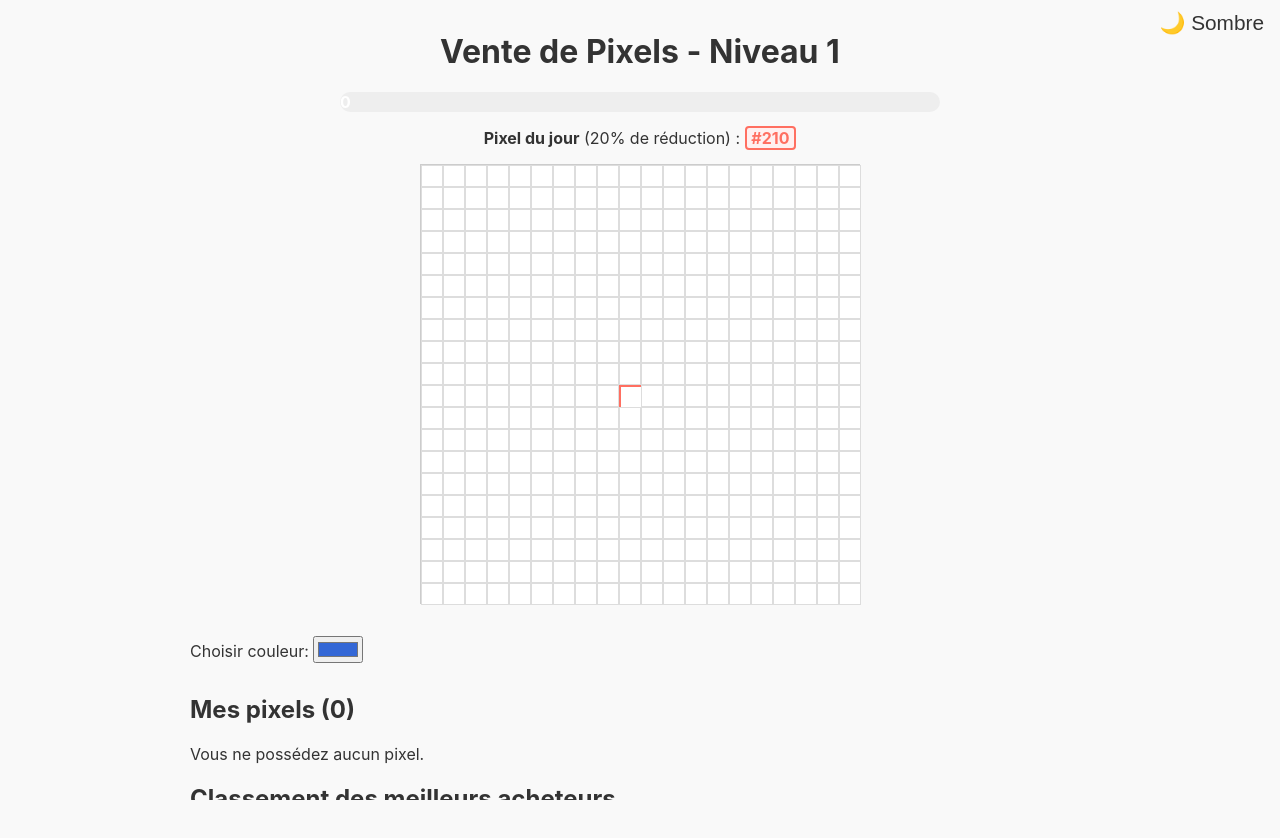
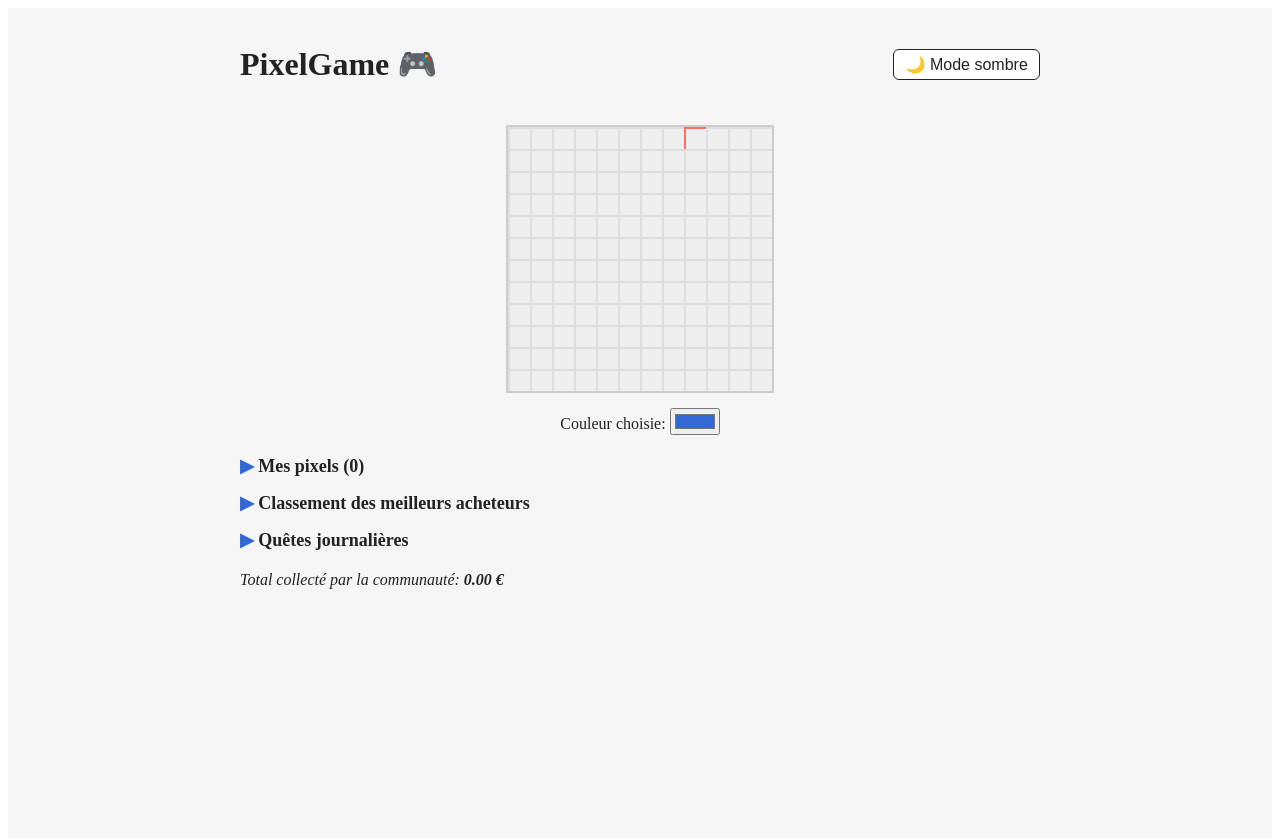
Before and after one commit to KING6CODE/Pixel, a Next.js app: page / in a window 1280 px wide. Shown: the top 838 px of the page. Before the commit the page ends 800 px from the top, so only its background shows below. Built offline with nearby package versions, Linux system fonts and the light colour scheme.

Commit message:
Update index.js

```diff
--- a/pages/index.js
+++ b/pages/index.js
@@ -1,263 +1,299 @@
-import { useState, useEffect, useRef } from 'react';
+import React, { useState, useEffect, useRef } from 'react';
 
-const size = 20;
+const size = 12;
 
-function generatePseudo() {
-  return 'User' + Math.floor(1000 + Math.random() * 9000);
+function clamp(value, min, max) {
+  return Math.min(max, Math.max(min, value));
 }
 
-export default function Home() {
-  const [pseudo, setPseudo] = useState('');
-  const [pixels, setPixels] = useState(() => {
-    const arr = [];
-    for (let i = 0; i < size * size; i++) {
-      arr.push({ color: '#ffffff', price: 1, owner: null });
+function ParticlesBackground({ width, height }) {
+  const canvasRef = useRef(null);
+  const particles = useRef([]);
+
+  useEffect(() => {
+    const canvas = canvasRef.current;
+    const ctx = canvas.getContext('2d');
+
+    // Init particles
+    const count = 50;
+    particles.current = [];
+    for (let i = 0; i < count; i++) {
+      particles.current.push({
+        x: Math.random() * width,
+        y: Math.random() * height,
+        size: 2 + Math.random() * 2,
+        speedX: (Math.random() - 0.5) * 0.3,
+        speedY: (Math.random() - 0.5) * 0.3,
+      });
     }
-    return arr;
+
+    let animationFrameId;
+    let mouseX = width / 2;
+    let mouseY = height / 2;
+
+    function draw() {
+      ctx.clearRect(0, 0, width, height);
+      particles.current.forEach((p) => {
+        // Move particle
+        p.x += p.speedX;
+        p.y += p.speedY;
+
+        // Bounce off edges
+        if (p.x < 0 || p.x > width) p.speedX = -p.speedX;
+        if (p.y < 0 || p.y > height) p.speedY = -p.speedY;
+
+        // Draw particle
+        ctx.beginPath();
+        const dist = Math.hypot(p.x - mouseX, p.y - mouseY);
+        const alpha = clamp(1 - dist / 200, 0, 0.7);
+        ctx.fillStyle = `rgba(51,103,214,${alpha})`;
+        ctx.shadowColor = `rgba(51,103,214,${alpha})`;
+        ctx.shadowBlur = 4;
+        ctx.arc(p.x, p.y, p.size, 0, Math.PI * 2);
+        ctx.fill();
       });
 
+      animationFrameId = requestAnimationFrame(draw);
+    }
+
+    function onMouseMove(e) {
+      const rect = canvas.getBoundingClientRect();
+      mouseX = e.clientX - rect.left;
+      mouseY = e.clientY - rect.top;
+    }
+
+    canvas.addEventListener('mousemove', onMouseMove);
+    draw();
+
+    return () => {
+      cancelAnimationFrame(animationFrameId);
+      canvas.removeEventListener('mousemove', onMouseMove);
+    };
+  }, [width, height]);
+
+  return (
+    <canvas
+      ref={canvasRef}
+      width={width}
+      height={height}
+      style={{
+        position: 'fixed',
+        top: 0,
+        left: 0,
+        zIndex: -1,
+        pointerEvents: 'none',
+        width: '100vw',
+        height: '100vh',
+      }}
+      aria-hidden="true"
+    />
+  );
+}
+
+export default function PixelGame() {
+  const [pixels, setPixels] = useState(() =>
+    Array(size * size).fill(0).map(() => ({
+      price: 1,
+      owner: null,
+      color: '#eeeeee',
+    }))
+  );
   const [selectedColor, setSelectedColor] = useState('#3367d6');
+  const [myPixels, setMyPixels] = useState([]);
+  const [ranking, setRanking] = useState([]);
+  const [questsCompleted, setQuestsCompleted] = useState({ pixelOfTheDay: false });
   const [totalCollected, setTotalCollected] = useState(0);
+  const [pixelOfTheDay, setPixelOfTheDay] = useState(Math.floor(Math.random() * size * size));
+  const [glowingIndex, setGlowingIndex] = useState(null);
   const [darkMode, setDarkMode] = useState(false);
-  const [glowingIndex, setGlowingIndex] = useState(null);
 
-  const [zoom, setZoom] = useState(1);
-  const [offset, setOffset] = useState({ x: 0, y: 0 });
-
-  const [pixelOfTheDay, setPixelOfTheDay] = useState(null);
-  const [xp, setXp] = useState(0);
-  const [level, setLevel] = useState(1);
-  const [questsCompleted, setQuestsCompleted] = useState({});
-
+  // Zoom state
+  const [scale, setScale] = useState(1);
+  const [translate, setTranslate] = useState({ x: 0, y: 0 });
   const wrapperRef = useRef(null);
 
-  // Initial pseudo & pixel du jour
+  const minScale = 0.5;
+  const maxScale = 3;
+
+  // User name (simple prompt)
+  const [userName, setUserName] = useState(() => {
+    if (typeof window !== 'undefined') {
+      return localStorage.getItem('username') || '';
+    }
+    return '';
+  });
+
   useEffect(() => {
-    let p = localStorage.getItem('pseudo');
-    if (!p) {
-      p = generatePseudo();
-      localStorage.setItem('pseudo', p);
+    if (userName) localStorage.setItem('username', userName);
+  }, [userName]);
+
+  // Buy pixel handler
+  function buyPixel(i) {
+    if (!userName) {
+      const name = prompt('Entrez votre pseudo pour acheter un pixel :');
+      if (!name) return alert('Pseudo requis');
+      setUserName(name);
+      return;
     }
-    setPseudo(p);
 
-    setPixelOfTheDay(Math.floor(Math.random() * size * size));
-  }, []);
+    setPixels((oldPixels) => {
+      const p = oldPixels[i];
+      const basePrice = p.price;
+      const discount = i === pixelOfTheDay ? 0.8 : 1;
+      const finalPrice = basePrice * discount;
 
-  // Gestion zoom sur toute la page, centré sur la souris
-  useEffect(() => {
-    function onWheel(e) {
+      // Just for demo, no actual payment
+      // Update pixel: price double, color selected, owner userName
+      const newPrice = basePrice * 2;
+      const newPixels = [...oldPixels];
+      newPixels[i] = {
+        price: newPrice,
+        owner: userName,
+        color: selectedColor,
+      };
+
+      // Update myPixels
+      setMyPixels((oldMyPixels) => {
+        const exists = oldMyPixels.find((px) => px.index === i);
+        if (exists) {
+          return oldMyPixels.map((px) =>
+            px.index === i ? { ...px, price: newPrice, color: selectedColor } : px
+          );
+        } else {
+          return [...oldMyPixels, { index: i, price: newPrice, color: selectedColor }];
+        }
+      });
+
+      // Update ranking
+      setRanking((oldRanking) => {
+        const found = oldRanking.find(([name]) => name === userName);
+        if (found) {
+          return oldRanking
+            .map(([name, amt]) => (name === userName ? [name, amt + finalPrice] : [name, amt]))
+            .sort((a, b) => b[1] - a[1]);
+        } else {
+          return [...oldRanking, [userName, finalPrice]].sort((a, b) => b[1] - a[1]);
+        }
+      });
+
+      // Update total collected
+      setTotalCollected((old) => old + finalPrice);
+
+      // Glow effect
+      setGlowingIndex(i);
+      setTimeout(() => setGlowingIndex(null), 700);
+
+      // Quests
+      if (i === pixelOfTheDay) {
+        setQuestsCompleted((old) => ({ ...old, pixelOfTheDay: true }));
+      }
+
+      return newPixels;
+    });
+  }
+
+  // Zoom handler centered on mouse
+  function handleWheel(e) {
     e.preventDefault();
+
+    if (!wrapperRef.current) return;
+
     const rect = wrapperRef.current.getBoundingClientRect();
     const mouseX = e.clientX - rect.left;
     const mouseY = e.clientY - rect.top;
 
-      setZoom((z) => {
-        let newZoom = z + (e.deltaY < 0 ? 0.1 : -0.1);
-        newZoom = Math.min(Math.max(newZoom, 0.5), 3);
+    let newScale = scale - e.deltaY * 0.001;
+    newScale = clamp(newScale, minScale, maxScale);
 
-        setOffset((old) => {
-          const scaleChange = newZoom / z;
-          const newX = mouseX - scaleChange * (mouseX - old.x);
-          const newY = mouseY - scaleChange * (mouseY - old.y);
-          return { x: newX, y: newY };
-        });
-        return newZoom;
-      });
+    // Calculate translate to keep zoom centered on mouse
+    const scaleRatio = newScale / scale;
+    const newTranslateX = translate.x - (mouseX - translate.x) * (scaleRatio - 1);
+    const newTranslateY = translate.y - (mouseY - translate.y) * (scaleRatio - 1);
+
+    setScale(newScale);
+    setTranslate({ x: newTranslateX, y: newTranslateY });
   }
 
-    const wrapper = wrapperRef.current;
-    wrapper.addEventListener('wheel', onWheel, { passive: false });
-    return () => wrapper.removeEventListener('wheel', onWheel);
-  }, []);
-
-  // Acheter pixel avec bonus pixel du jour (-20%)
-  function buyPixel(i) {
-    setPixels((old) => {
-      const p = old[i];
-      if (p.owner === pseudo) return old; // Pas racheter son propre pixel
-
-      let price = p.price;
-      if (i === pixelOfTheDay) price = Math.ceil(price * 0.8);
-
-      const newPrice = price * 2;
-      const newPixels = [...old];
-      newPixels[i] = { color: selectedColor, price: newPrice, owner: pseudo };
-      return newPixels;
-    });
-
-    let priceToAdd = pixels[i].price;
-    if (i === pixelOfTheDay) priceToAdd = Math.ceil(priceToAdd * 0.8);
-
-    setTotalCollected((old) => old + priceToAdd);
-    setGlowingIndex(i);
-
-    // Ajout XP
-    setXp((old) => old + priceToAdd);
-
-    // Gestion niveau simple (ex: tous les 100 xp)
-    setLevel((oldLevel) => {
-      const newLevel = Math.floor((xp + priceToAdd) / 100) + 1;
-      return newLevel > oldLevel ? newLevel : oldLevel;
-    });
-
-    // Gestion quête simple : acheter pixel du jour
-    if (i === pixelOfTheDay && !questsCompleted['pixelOfTheDay']) {
-      setQuestsCompleted((old) => ({ ...old, pixelOfTheDay: true }));
-      alert('🎉 Quête terminée : Pixel du jour acheté ! Bonus XP +50');
-      setXp((old) => old + 50);
+  // Toggle dark mode
+  function toggleDarkMode() {
+    setDarkMode((old) => !old);
   }
-  }
-
-  // Glow pop effet
-  useEffect(() => {
-    if (glowingIndex === null) return;
-    const timer = setTimeout(() => setGlowingIndex(null), 600);
-    return () => clearTimeout(timer);
-  }, [glowingIndex]);
-
-  // Classements
-  const ranking = Object.entries(
-    pixels.reduce((acc, p) => {
-      if (p.owner) acc[p.owner] = (acc[p.owner] || 0) + p.price;
-      return acc;
-    }, {})
-  )
-    .sort((a, b) => b[1] - a[1])
-    .slice(0, 5);
-
-  // Inventaire pixels possédés
-  const myPixels = pixels
-    .map((p, i) => ({ ...p, index: i }))
-    .filter((p) => p.owner === pseudo);
 
   return (
     <>
-      <style jsx global>{`
-        html,
-        body,
-        #__next {
-          margin: 0;
-          padding: 0;
-          height: 100%;
-          overflow: hidden;
-          background: ${darkMode ? '#121212' : '#f9f9f9'};
-          color: ${darkMode ? '#eee' : '#333'};
-          font-family: -apple-system, BlinkMacSystemFont, 'Segoe UI', Roboto,
-            Oxygen, Ubuntu, Cantarell, 'Open Sans', 'Helvetica Neue', sans-serif;
-          transition: background 0.3s ease, color 0.3s ease;
-          user-select: none;
-        }
-        button:focus {
-          outline: 2px solid #4285f4;
-          outline-offset: 2px;
-        }
-      `}</style>
+      <ParticlesBackground width={window.innerWidth} height={window.innerHeight} />
+
+      <div
+        style={{
+          height: '100vh',
+          overflow: 'hidden',
+          background: darkMode ? '#121212' : '#f5f5f5',
+          color: darkMode ? '#ddd' : '#222',
+          transition: 'background 0.3s, color 0.3s',
+          display: 'flex',
+          flexDirection: 'column',
+          alignItems: 'center',
+          padding: '1rem',
+          userSelect: 'none',
+        }}
+      >
+        <header style={{ marginBottom: 20, width: '100%', maxWidth: 800, display: 'flex', justifyContent: 'space-between', alignItems: 'center' }}>
+          <h1>PixelGame 🎮</h1>
+          <button
+            onClick={toggleDarkMode}
+            aria-label="Basculer mode sombre"
+            style={{
+              cursor: 'pointer',
+              padding: '0.3rem 0.7rem',
+              fontSize: 16,
+              borderRadius: 6,
+              border: '1px solid',
+              backgroundColor: darkMode ? '#333' : '#fff',
+              color: darkMode ? '#ddd' : '#222',
+            }}
+          >
+            {darkMode ? '☀️ Mode clair' : '🌙 Mode sombre'}
+          </button>
+        </header>
 
         <div
           ref={wrapperRef}
+          onWheel={handleWheel}
           style={{
-          transform: `translate(${offset.x}px, ${offset.y}px) scale(${zoom})`,
-          transformOrigin: 'top left',
-          width: '100vw',
-          height: '100vh',
-          overflow: 'auto',
-          position: 'relative',
-        }}
-      >
-        <button
-          onClick={() => setDarkMode((d) => !d)}
-          style={{
-            position: 'fixed',
-            top: 10,
-            right: 10,
-            zIndex: 999,
-            background: 'transparent',
-            border: 'none',
-            color: darkMode ? '#eee' : '#333',
-            fontSize: '1.3rem',
-            cursor: 'pointer',
-          }}
-          aria-label="Basculer mode sombre"
-        >
-          {darkMode ? '☀️ Clair' : '🌙 Sombre'}
-        </button>
-
-        <div
-          style={{
-            maxWidth: 900,
-            margin: '2rem auto',
-            padding: '0 1rem',
+            border: darkMode ? '2px solid #555' : '2px solid #ccc',
+            width: size * 22,
+            height: size * 22,
+            overflow: 'hidden',
+            transformOrigin: '0 0',
+            transform: `translate(${translate.x}px, ${translate.y}px) scale(${scale})`,
+            background: darkMode ? '#222' : '#fff',
             userSelect: 'none',
           }}
+          aria-label="Zone de jeu des pixels"
         >
-          <h1 style={{ textAlign: 'center' }}>Vente de Pixels - Niveau {level}</h1>
-
-          <div
-            role="progressbar"
-            aria-valuemin={0}
-            aria-valuemax={size * size * 100}
-            aria-valuenow={totalCollected}
-            style={{
-              background: darkMode ? '#333' : '#eee',
-              borderRadius: 12,
-              height: 20,
-              margin: '0 auto 1rem',
-              maxWidth: 600,
-              overflow: 'hidden',
-            }}
-          >
-            <div
-              style={{
-                background: '#3367d6',
-                height: '100%',
-                width: `${(totalCollected / (size * size * 100)) * 100}%`,
-                transition: 'width 0.4s ease',
-                color: 'white',
-                fontWeight: 'bold',
-                textAlign: 'center',
-                lineHeight: '20px',
-              }}
-            >
-              {totalCollected} €
-            </div>
-          </div>
-
-          <div style={{ textAlign: 'center', marginBottom: '1rem' }}>
-            <strong>Pixel du jour</strong> (20% de réduction) :{' '}
-            <span
-              style={{
-                padding: '0 0.3rem',
-                border: '2px solid #ff6f61',
-                borderRadius: 4,
-                backgroundColor: '#fff0f0',
-                color: '#ff6f61',
-                fontWeight: 'bold',
-                userSelect: 'none',
-              }}
-            >
-              #{pixelOfTheDay + 1}
-            </span>
-          </div>
-
           <div
             style={{
               display: 'grid',
               gridTemplateColumns: `repeat(${size}, 20px)`,
               gridTemplateRows: `repeat(${size}, 20px)`,
               gap: 2,
-              justifyContent: 'start',
-              margin: '0 auto 2rem',
               cursor: 'pointer',
               userSelect: 'none',
-              border: darkMode ? '1px solid #555' : '1px solid #ccc',
-              background: darkMode ? '#222' : '#fff',
-              width: 'fit-content',
             }}
-            aria-label="Grille de pixels à acheter"
           >
             {pixels.map((p, i) => {
               const isPixelOfDay = i === pixelOfTheDay;
               const glowClass = glowingIndex === i ? 'glowPop' : '';
+              const borderColor = (() => {
+                if (isPixelOfDay) return '#ff6f61';
+                if (p.price >= 64) return 'gold';
+                if (p.price >= 32) return 'violet';
+                if (p.price >= 16) return 'blue';
+                if (p.price >= 8) return 'green';
+                if (p.price >= 4) return 'gray';
+                return darkMode ? '#555' : '#ddd';
+              })();
+
               return (
                 <div
                   key={i}
@@ -273,35 +309,43 @@ export default function Home() {
                   style={{
                     width: 20,
                     height: 20,
-                    border: isPixelOfDay
-                      ? '2px solid #ff6f61'
-                      : darkMode
-                      ? '1px solid #555'
-                      : '1px solid #ddd',
+                    border: `2px solid ${borderColor}`,
                     backgroundColor: p.color,
                     boxShadow: glowingIndex === i ? '0 0 10px 3px #3367d6' : 'none',
-                    transition: 'box-shadow 0.3s ease, border-color 0.3s ease',
-                    userSelect: 'none',
+                    transition: 'all 0.3s ease',
                   }}
                   className={glowClass}
                 />
               );
             })}
           </div>
+        </div>
 
-          <div style={{ marginBottom: '2rem' }}>
-            <label>
-              Choisir couleur:{' '}
+        {/* Color picker */}
+        <div style={{ marginTop: 15 }}>
+          <label htmlFor="colorPicker">Couleur choisie: </label>
           <input
+            id="colorPicker"
             type="color"
             value={selectedColor}
             onChange={(e) => setSelectedColor(e.target.value)}
-                aria-label="Sélectionner la couleur du pixel"
+            aria-label="Sélecteur de couleur"
           />
-            </label>
         </div>
 
-          <h2>Mes pixels ({myPixels.length})</h2>
+        {/* Menus déroulants */}
+        <div
+          style={{
+            marginTop: 20,
+            width: '100%',
+            maxWidth: 800,
+            color: darkMode ? '#ddd' : '#222',
+          }}
+        >
+          <details>
+            <summary style={{ cursor: 'pointer', fontWeight: 'bold', fontSize: 18 }}>
+              Mes pixels ({myPixels.length})
+            </summary>
             {myPixels.length === 0 && <p>Vous ne possédez aucun pixel.</p>}
             <ul>
               {myPixels.map((p) => (
@@ -322,55 +366,79 @@ export default function Home() {
                 </li>
               ))}
             </ul>
+          </details>
 
-          <h2>Classement des meilleurs acheteurs</h2>
-          {ranking.length === 0 && <p>Aucun pixel acheté pour le moment.</p>}
+          <details style={{ marginTop: 15 }}>
+            <summary style={{ cursor: 'pointer', fontWeight: 'bold', fontSize: 18 }}>
+              Classement des meilleurs acheteurs
+            </summary>
+            {ranking.length === 0 && <p>Aucun acheteur pour le moment.</p>}
             <ol>
-            {ranking.map(([user, amount]) => (
-              <li key={user}>
-                {user} - {amount} €
+              {ranking.map(([name, amount], i) => (
+                <li key={name}>
+                  {name} - Investi {amount.toFixed(2)} €
                 </li>
               ))}
             </ol>
+          </details>
 
-          <h2>Quêtes journalières</h2>
+          <details style={{ marginTop: 15 }}>
+            <summary style={{ cursor: 'pointer', fontWeight: 'bold', fontSize: 18 }}>
+              Quêtes journalières
+            </summary>
             <ul>
-            <li
+              <li>
+                Pixel du jour:{' '}
+                <strong
                   style={{
-                textDecoration: questsCompleted.pixelOfTheDay ? 'line-through' : 'none',
+                    color: questsCompleted.pixelOfTheDay ? 'limegreen' : 'orange',
                   }}
                 >
-              Acheter le pixel du jour (-20% prix) -{' '}
-              {questsCompleted.pixelOfTheDay ? 'Terminé ✅' : 'En cours'}
+                  {questsCompleted.pixelOfTheDay ? 'Terminé' : 'À faire'}
+                </strong>
               </li>
               <li>
-              Atteindre 100€ dépensés -{' '}
-              {totalCollected >= 100 ? 'Terminé ✅' : 'En cours'}
+                Bonus pour achat du pixel du jour : 20% de réduction sur le prix !
               </li>
             </ul>
+          </details>
+
+          <div style={{ marginTop: 20, fontStyle: 'italic' }}>
+            Total collecté par la communauté: <strong>{totalCollected.toFixed(2)} €</strong>
+          </div>
         </div>
       </div>
 
       <style jsx>{`
         .glowPop {
-          animation: glowPop 0.6s ease forwards;
+          animation: glowPopAnim 0.7s ease forwards;
         }
-        @keyframes glowPop {
+        @keyframes glowPopAnim {
           0% {
-            box-shadow: 0 0 0px 0px rgba(51, 103, 214, 0);
-            transform: scale(1);
-            border-color: #3367d6;
+            box-shadow: 0 0 0 0 #3367d6;
           }
           50% {
-            box-shadow: 0 0 10px 3px rgba(51, 103, 214, 0.7);
-            transform: scale(1.3);
-            border-color: #3367d6;
+            box-shadow: 0 0 15px 6px #3367d6;
           }
           100% {
-            box-shadow: 0 0 0px 0px rgba(51, 103, 214, 0);
-            transform: scale(1);
-            border-color: #3367d6;
+            box-shadow: 0 0 0 0 #3367d6;
           }
+        }
+        summary {
+          list-style: none;
+          user-select: none;
+          outline: none;
+        }
+        summary::-webkit-details-marker {
+          display: none;
+        }
+        details[open] summary::before {
+          content: '▼ ';
+          color: #3367d6;
+        }
+        summary::before {
+          content: '▶ ';
+          color: #3367d6;
         }
       `}</style>
     </>
```
Lines whose indentation alone changed are shown as unchanged.
